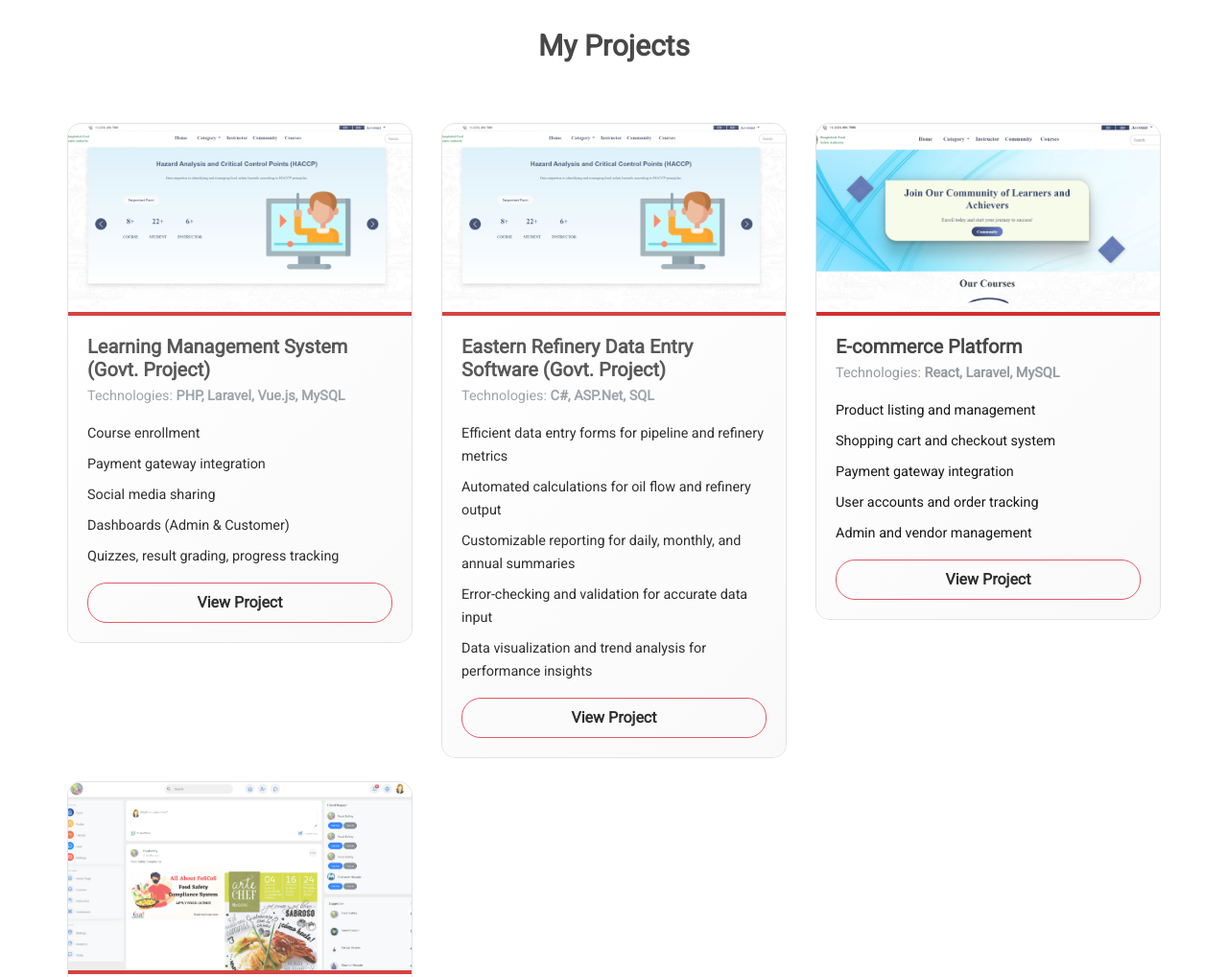
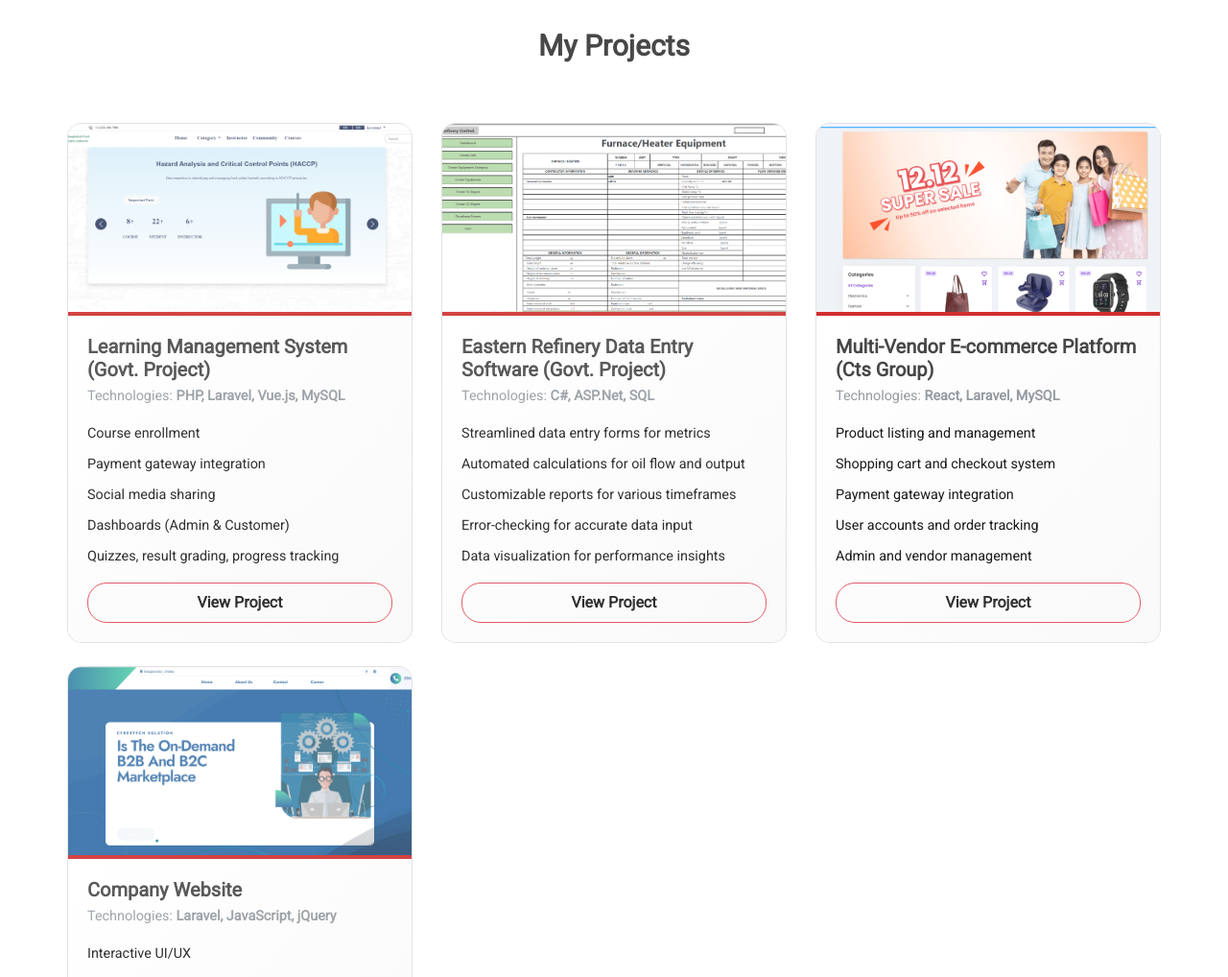
Before and after one commit to Ishrat-Zahan/ishrat_dev, a plain HTML site: page index.html in a window 1280 px wide. Shown: the part 3340-4358 px from the top of the page at 96% size. Drawn offline with Linux system fonts and the light colour scheme; some packages are replaced by stand-ins of ours.

Commit message:
portfolio

```diff
--- a/index.html
+++ b/index.html
@@ -566,17 +566,18 @@
             <div class="project-card card shadow-sm">
               <a href="#">
                 <div class="card-img-wrapper">
-                  <img class="card-img-top" src="assets/images/portfolio/1.png" alt="Project 1">
+                  <img class="card-img-top" src="assets/images/portfolio/er3.PNG" alt="Project 1">
                 </div>
                 <div class="card-body">
                   <h5 class="card-title">Eastern Refinery Data Entry Software (Govt. Project)</h5>
                   <p class="card-subtitle mb-2 text-muted">Technologies: <strong> C#, ASP.Net, SQL</strong></p>
                   <ul class="card-features">
-                      <li>Efficient data entry forms for pipeline and refinery metrics</li>
-                      <li>Automated calculations for oil flow and refinery output</li>
-                      <li>Customizable reporting for daily, monthly, and annual summaries</li>
-                      <li>Error-checking and validation for accurate data input</li>
-                      <li>Data visualization and trend analysis for performance insights</li>
+                    <li>Streamlined data entry forms for metrics</li>
+                    <li>Automated calculations for oil flow and output</li>
+                    <li>Customizable reports for various timeframes</li>
+                    <li>Error-checking for accurate data input</li>
+                    <li>Data visualization for performance insights</li>
+
                   </ul>
                   <a href="project-link-1" class="btn btn-outline-danger btn-block">View Project</a>
               </div>
@@ -589,10 +590,10 @@
           <div class="col-md-4 col-sm-6 mb-4 wow fadeInUp" data-wow-duration="0.8s" data-wow-delay="0.4s">
             <div class="project-card card shadow-sm">
               <div class="card-img-wrapper">
-                <img class="card-img-top" src="assets/images/portfolio/2.png" alt="Project 2">
+                <img class="card-img-top" src="assets/images/portfolio/ecom.png" alt="Project 2">
               </div>
               <div class="card-body">
-                <h5 class="card-title">E-commerce Platform</h5>
+                <h5 class="card-title">Multi-Vendor E-commerce Platform (Cts Group)</h5>
                 <p class="card-subtitle mb-2 text-muted">Technologies: <strong>React, Laravel, MySQL</strong></p>
                 <ul class="card-features">
                   <li>Product listing and management</li>
@@ -611,7 +612,7 @@
             <a href="https://website.ctsgroupbd.com/">
               <div class="project-card card shadow-sm">
                 <div class="card-img-wrapper">
-                  <img class="card-img-top" src="assets/images/portfolio/4.png" alt="Project 3">
+                  <img class="card-img-top" src="assets/images/portfolio/web.png" alt="Project 3">
                 </div>
                 <div class="card-body">
                   <h5 class="card-title">Company Website</h5>
```
Also changed, not shown: assets/images/portfolio/ecom.PNG (added), assets/images/portfolio/web.PNG (added).
